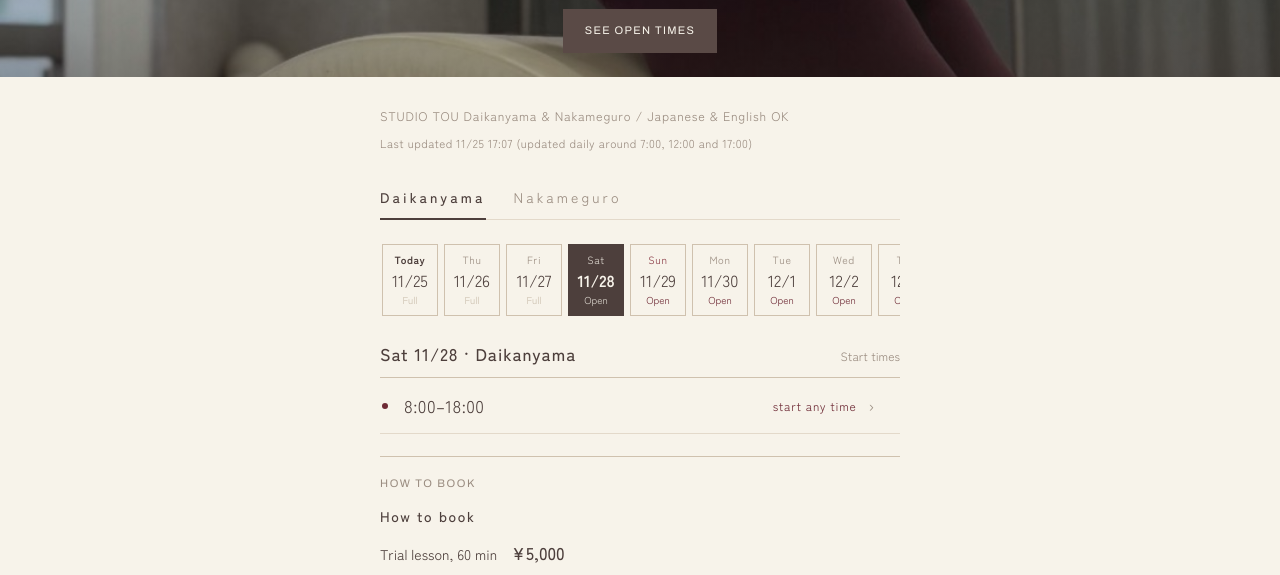
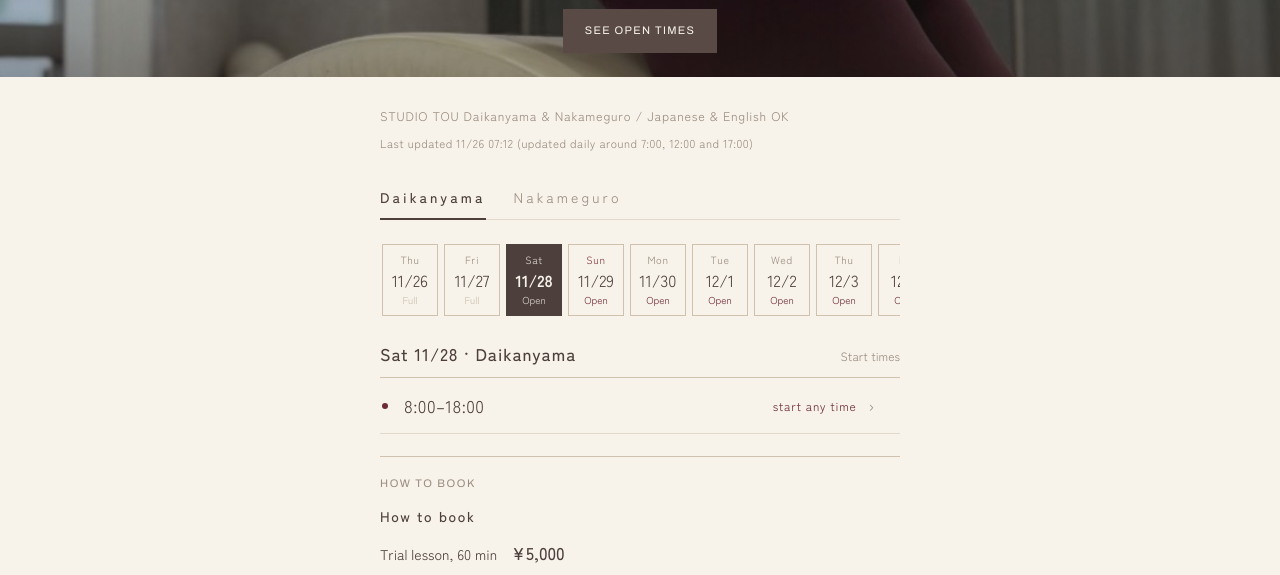
Before and after one commit to ayaleee/ayaleee.github.io, a plain HTML site: page index.html in a window 1280 px wide. Shown: the part 219-794 px from the top of the page. Drawn offline with Linux system fonts and the light colour scheme.

Commit message:
空き枠を更新 2026-11-26 07:08

```diff
--- a/index.html
+++ b/index.html
@@ -211,9 +211,8 @@ footer{font-size:11px;color:var(--muted);line-height:1.8;border-top:1px solid va
 <script>
 /* ===== DATA（Claude が更新するのはここだけ。お客さんの名前・予定名は入れない。時間だけ） ===== */
 const DATA = {
-  asof: "2026-11-25 17:07",
+  asof: "2026-11-26 07:12",
   td: {
-    "2026-11-25": ["10:00-11:00", "11:00-12:00", "12:00-13:00", "13:00-14:00", "19:00-20:00"],
     "2026-11-26": ["07:30-08:30", "09:45-10:45", "11:00-12:00", "13:00-14:00", "14:30-15:30", "15:30-16:30"],
     "2026-11-27": ["09:30-10:30", "12:00-13:00", "13:00-14:00", "14:30-15:30", "17:00-18:00", "19:30-20:30"],
     "2026-11-28": ["19:30-20:30"],
@@ -224,16 +223,16 @@ const DATA = {
     "2026-12-03": ["08:30-09:30", "09:30-10:30", "11:00-13:00"],
     "2026-12-04": ["08:15-09:15", "11:00-13:00", "13:00-14:00", "17:00-18:00", "18:15-19:15"],
     "2026-12-05": ["10:00-16:15", "16:30-17:30"],
-    "2026-12-06": ["10:00-16:00", "17:00-18:00"],
+    "2026-12-06": ["10:00-16:00", "17:00-18:00", "18:00-19:00"],
     "2026-12-07": ["09:45-10:45", "11:00-13:00", "13:15-14:15"],
-    "2026-12-08": ["10:00-16:00"]
+    "2026-12-08": ["10:00-16:00"],
+    "2026-12-09": ["11:00-14:00"]
   },
   tn: {
-    "2026-11-25": {"GP1": ["09:00-10:00", "10:30-11:30", "11:45-12:45", "13:00-14:00", "16:30-17:30", "17:45-18:45"], "GP2": ["09:00-10:00", "10:30-11:30", "11:45-12:45", "13:00-14:00", "16:30-17:30", "17:45-18:45", "19:00-20:00"], "GP3": ["09:00-10:00", "10:30-11:30", "11:45-12:45", "13:00-14:00", "16:30-17:30", "17:45-18:45"], "GP4": ["09:00-10:00", "10:30-11:30", "11:45-12:45", "13:00-14:00", "14:30-15:30", "16:30-17:30", "17:45-18:45"], "GP5": ["09:00-10:00", "10:30-11:30", "11:45-12:45", "13:00-14:00", "16:30-17:30", "17:45-18:45"], "GP6": ["09:00-10:00", "10:30-11:30", "11:45-12:45", "13:00-14:00", "16:30-17:30", "17:45-18:45"]},
     "2026-11-26": {"GP1": ["08:00-09:00", "09:30-10:30", "11:00-12:00", "12:15-13:15", "13:30-14:30", "18:30-19:30", "19:40-20:40"], "GP2": ["08:00-09:00", "09:30-10:30", "11:00-12:00", "12:15-13:15", "18:30-19:30", "19:40-20:40"], "GP3": ["08:00-09:00", "11:00-12:00", "12:15-13:15", "18:30-19:30", "19:40-20:40"], "GP4": ["08:00-09:00", "11:00-12:00", "12:15-13:15", "14:00-15:00", "16:30-17:30", "18:30-19:30", "19:40-20:40"], "GP5": ["08:00-09:00", "11:00-12:00", "12:15-13:15", "18:30-19:30", "19:40-20:40"], "GP6": ["08:00-09:00", "11:00-12:00", "12:15-13:15", "18:30-19:30", "19:40-20:40"]},
     "2026-11-27": {"GP1": ["10:00-11:00", "11:15-12:15", "12:30-13:30", "13:30-14:30", "16:15-17:15", "17:30-18:30", "18:45-19:45"], "GP2": ["10:00-11:00", "11:15-12:15", "16:15-17:15", "17:30-18:30", "18:45-19:45"], "GP3": ["10:00-11:00", "11:15-12:15", "16:15-17:15", "17:30-18:30", "18:45-19:45"], "GP4": ["10:00-11:00", "11:15-12:15", "16:15-17:15", "17:30-18:30", "18:45-19:45"], "GP5": ["10:00-11:00", "11:15-12:15", "13:00-14:00", "16:15-17:15", "17:30-18:30", "18:45-19:45", "20:00-21:00"], "GP6": ["10:00-11:00", "11:15-12:15", "16:15-17:15", "17:30-18:30", "18:45-19:45"]},
     "2026-11-28": {"GP1": ["09:00-10:00", "11:00-12:00", "13:30-14:30", "17:00-18:00"], "GP2": ["09:00-10:00", "11:00-12:00", "13:30-14:30"], "GP3": ["09:00-10:00", "11:00-12:00", "13:30-14:30"], "GP4": ["09:00-10:00", "11:00-12:00", "13:30-14:30"], "GP5": ["09:00-10:00", "11:00-12:00", "13:30-14:30"], "GP6": ["09:00-10:00", "11:00-12:00", "13:30-14:30"]},
-    "2026-11-29": {"GP1": ["08:00-09:00", "09:15-10:15", "10:30-11:30"], "GP2": ["08:00-09:00", "09:15-10:15", "10:30-11:30"], "GP3": ["08:00-09:00", "09:15-10:15", "10:30-11:30"], "GP4": ["08:00-09:00", "09:15-10:15", "10:30-11:30"], "GP5": ["08:00-09:00", "09:15-10:15", "10:30-11:30", "15:00-16:00"], "GP6": ["08:00-09:00", "09:15-10:15", "10:30-11:30"]},
+    "2026-11-29": {"GP1": ["08:00-09:00", "09:15-10:15", "10:30-11:30", "17:00-18:00"], "GP2": ["08:00-09:00", "09:15-10:15", "10:30-11:30"], "GP3": ["08:00-09:00", "09:15-10:15", "10:30-11:30"], "GP4": ["08:00-09:00", "09:15-10:15", "10:30-11:30"], "GP5": ["08:00-09:00", "09:15-10:15", "10:30-11:30", "15:00-16:00"], "GP6": ["08:00-09:00", "09:15-10:15", "10:30-11:30"]},
     "2026-11-30": {"GP1": ["08:00-09:00", "09:10-10:10", "11:00-12:00"], "GP2": ["08:00-09:00", "09:10-10:10"], "GP3": ["08:00-09:00", "09:10-10:10"], "GP4": ["08:00-09:00", "09:10-10:10", "12:00-13:00"], "GP5": ["08:00-09:00", "09:10-10:10"], "GP6": ["08:00-09:00", "09:10-10:10"]},
     "2026-12-01": {"GP1": ["08:00-09:00", "09:15-10:15", "10:30-11:30", "11:45-16:45", "18:30-19:30", "19:40-20:40"], "GP2": ["08:00-09:00", "09:15-10:15", "10:30-11:30", "18:30-19:30", "19:40-20:40"], "GP3": ["08:00-09:00", "09:15-10:15", "10:30-11:30", "18:30-19:30", "19:40-20:40"], "GP4": ["08:00-09:00", "09:15-10:15", "10:30-11:30", "18:30-19:30", "19:40-20:40"], "GP5": ["08:00-09:00", "09:15-10:15", "10:30-11:30", "18:30-19:30", "19:40-20:40"], "GP6": ["08:00-09:00", "09:15-10:15", "10:30-11:30", "18:30-19:30", "19:40-20:40"]},
     "2026-12-02": {"GP1": ["09:00-10:00", "10:30-11:30", "11:45-12:45", "13:00-14:00", "16:30-17:30", "17:45-18:45"], "GP2": ["09:00-10:00", "10:30-11:30", "11:45-12:45", "13:00-14:00", "16:30-17:30", "17:45-18:45"], "GP3": ["09:00-10:00", "10:30-11:30", "11:45-12:45", "13:00-14:00", "16:30-17:30", "17:45-18:45"], "GP4": ["09:00-10:00", "10:30-11:30", "11:45-12:45", "13:00-14:00", "16:30-17:30", "17:45-18:45"], "GP5": ["09:00-10:00", "10:30-11:30", "11:45-12:45", "13:00-14:00", "16:30-17:30", "17:45-18:45"], "GP6": ["09:00-10:00", "10:30-11:30", "11:45-12:45", "13:00-14:00", "16:30-17:30", "17:45-18:45"]},
@@ -242,7 +241,8 @@ const DATA = {
     "2026-12-05": {"GP1": ["09:00-10:00", "11:00-12:00", "13:30-14:30"], "GP2": ["09:00-10:00", "11:00-12:00", "13:30-14:30"], "GP3": ["09:00-10:00", "11:00-12:00", "13:30-14:30"], "GP4": ["09:00-10:00", "11:00-12:00", "13:30-14:30"], "GP5": ["09:00-10:00", "11:00-12:00", "13:30-14:30"], "GP6": ["09:00-10:00", "11:00-12:00", "13:30-14:30"]},
     "2026-12-06": {"GP1": ["08:00-09:00", "09:15-10:15", "10:30-11:30"], "GP2": ["08:00-09:00", "09:15-10:15", "10:30-11:30"], "GP3": ["08:00-09:00", "09:15-10:15", "10:30-11:30"], "GP4": ["08:00-09:00", "09:15-10:15", "10:30-11:30"], "GP5": ["08:00-09:00", "09:15-10:15", "10:30-11:30"], "GP6": ["08:00-09:00", "09:15-10:15", "10:30-11:30"]},
     "2026-12-07": {"GP1": ["08:00-09:00", "09:10-10:10"], "GP2": ["08:00-09:00", "09:10-10:10"], "GP3": ["08:00-09:00", "09:10-10:10"], "GP4": ["08:00-09:00", "09:10-10:10", "11:00-12:00", "12:00-13:00"], "GP5": ["08:00-09:00", "09:10-10:10"], "GP6": ["08:00-09:00", "09:10-10:10"]},
-    "2026-12-08": {"GP1": ["08:00-09:00", "09:15-10:15", "10:30-11:30", "18:30-19:30", "19:40-20:40"], "GP2": ["08:00-09:00", "09:15-10:15", "10:30-11:30", "18:30-19:30", "19:40-20:40"], "GP3": ["08:00-09:00", "09:15-10:15", "10:30-11:30", "18:30-19:30", "19:40-20:40"], "GP4": ["08:00-09:00", "09:15-10:15", "10:30-11:30", "18:30-19:30", "19:40-20:40"], "GP5": ["08:00-09:00", "09:15-10:15", "10:30-11:30", "18:30-19:30", "19:40-20:40"], "GP6": ["08:00-09:00", "09:15-10:15", "10:30-11:30", "18:30-19:30", "19:40-20:40"]}
+    "2026-12-08": {"GP1": ["08:00-09:00", "09:15-10:15", "10:30-11:30", "18:30-19:30", "19:40-20:40"], "GP2": ["08:00-09:00", "09:15-10:15", "10:30-11:30", "18:30-19:30", "19:40-20:40"], "GP3": ["08:00-09:00", "09:15-10:15", "10:30-11:30", "18:30-19:30", "19:40-20:40"], "GP4": ["08:00-09:00", "09:15-10:15", "10:30-11:30", "18:30-19:30", "19:40-20:40"], "GP5": ["08:00-09:00", "09:15-10:15", "10:30-11:30", "18:30-19:30", "19:40-20:40"], "GP6": ["08:00-09:00", "09:15-10:15", "10:30-11:30", "18:30-19:30", "19:40-20:40"]},
+    "2026-12-09": {"GP1": ["09:00-10:00", "10:30-11:30", "11:45-12:45", "13:00-14:00", "16:30-17:30", "17:45-18:45"], "GP2": ["09:00-10:00", "10:30-11:30", "11:45-12:45", "13:00-14:00", "16:30-17:30", "17:45-18:45"], "GP3": ["09:00-10:00", "10:30-11:30", "11:45-12:45", "13:00-14:00", "16:30-17:30", "17:45-18:45"], "GP4": ["09:00-10:00", "10:30-11:30", "11:45-12:45", "13:00-14:00", "16:30-17:30", "17:45-18:45"], "GP5": ["09:00-10:00", "10:30-11:30", "11:45-12:45", "13:00-14:00", "16:30-17:30", "17:45-18:45"], "GP6": ["09:00-10:00", "10:30-11:30", "11:45-12:45", "13:00-14:00", "16:30-17:30", "17:45-18:45"]}
   },
   me: {
     "2026-11-26": ["09:30-10:30", "15:30-16:30"]
```
